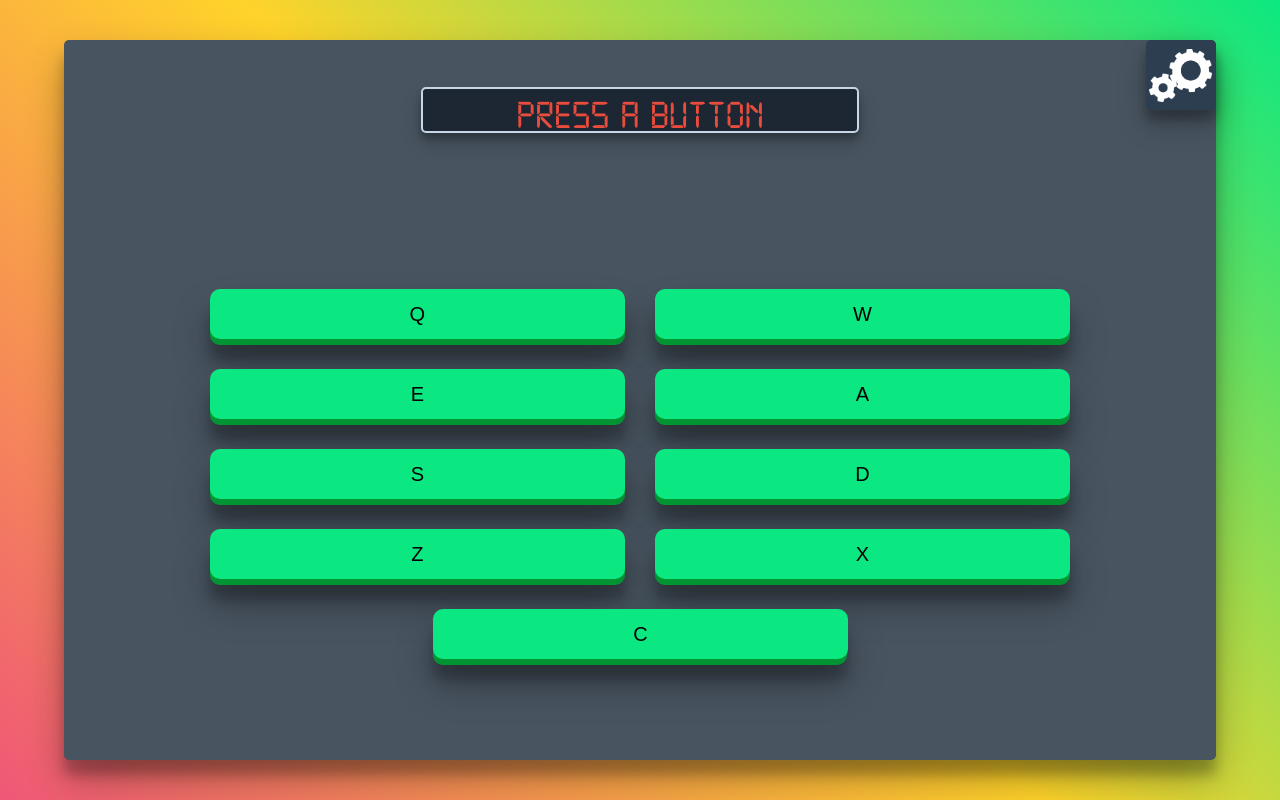
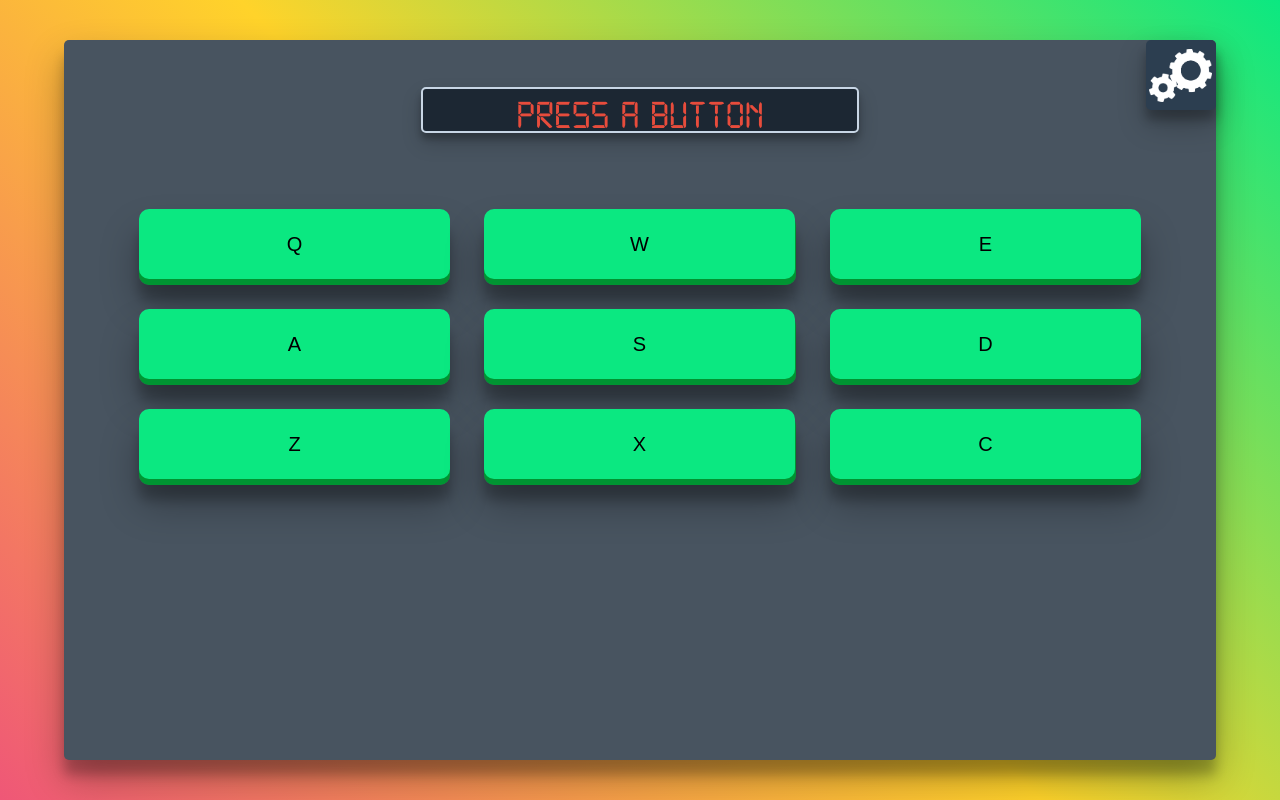
Before and after one commit to Julian-Sz/FCC-Drum-Machine, a React (Create React App) app: page / in a window 1280 px wide. Built offline with nearby package versions, Linux system fonts and the light colour scheme.

Commit message:
added animations

```diff
--- a/package.json
+++ b/package.json
@@ -7,6 +7,7 @@
     "@testing-library/jest-dom": "^5.12.0",
     "@testing-library/react": "^11.2.7",
     "@testing-library/user-event": "^12.8.3",
+    "framer-motion": "^4.1.17",
     "react": "^17.0.2",
     "react-dom": "^17.0.2",
     "react-scripts": "4.0.3",
--- a/src/App.css
+++ b/src/App.css
@@ -10,6 +10,7 @@ body {
   align-items: center;
   width: 100vw;
   height: 100vh;
+  overflow: hidden;
   background: linear-gradient(45deg, #ef5777, #ffd32a, #0be881);
 }
 
@@ -45,6 +46,12 @@ body {
   border-radius: 5px;
 }
 
+#display-text {
+  font-size: 40px;
+  font-family: digital;
+  color: #e74c3c;
+}
+
 #options {
   grid-area: options;
   background-color: #2c3e50;
@@ -65,17 +72,18 @@ body {
 /* wraps all buttons */
 #db-wrapper {
   grid-area: buttons;
-  display: flex;
+  align-self: start;
+  display: grid;
+  grid-template-columns: 1fr 1fr 1fr;
   width: 90%;
-  flex-wrap: wrap;
-  justify-content: center;
+  justify-items: center;
   align-items: center;
 }
 
 /* The button container */
 .drum-button {
-  width: 40%;
-  height: 50px;
+  width: 90%;
+  height: 70px;
   box-shadow: 0 19px 38px rgba(0, 0, 0, 0.3), 0 15px 12px rgba(0, 0, 0, 0.22);
   margin: 15px 15px 15px 15px;
   border-radius: 10px;
@@ -122,12 +130,6 @@ body {
 
 .drum-pad:active .front {
   transform: translateY(-2px);
-}
-
-#display-text {
-  font-size: 40px;
-  font-family: digital;
-  color: #e74c3c;
 }
 
 button {
--- a/src/App.js
+++ b/src/App.js
@@ -1,9 +1,13 @@
 import "./App.css";
 import React, { useState, useEffect } from "react";
+import { motion, AnimatePresence } from "framer-motion";
 
 const handleKeyPressWrapper = (setTextFunc, buttonsarr) => {
   return (e) => {
     try {
+      document.getElementById(
+        e.key.toUpperCase()
+      ).parentElement.children[0].style.backgroundColor = "#e74c3c";
       document.getElementById(e.key.toUpperCase()).currentTime = 0;
       let playPromise = document.getElementById(e.key.toUpperCase()).play();
       if (playPromise !== undefined) {
@@ -23,6 +27,15 @@ const handleKeyPressWrapper = (setTextFunc, buttonsarr) => {
       setTextFunc(name);
     } catch {}
   };
+};
+
+const handleKeyUp = (e) => {
+  // for wrong keys try -> catch
+  try {
+    document.getElementById(
+      e.key.toUpperCase()
+    ).parentElement.children[0].style.backgroundColor = "#0be881";
+  } catch {}
 };
 
 const dbHandleClickWrapper = (setTextFunc, buttonsarr) => {
@@ -103,8 +116,29 @@ const Dropdown = (props) => {
     }
   }, [props.keyboard, props.minimized]);
 
+  const dropdownVariants = {
+    hidden: { opacity: 0, x: "30px" },
+    open: {
+      opacity: 1,
+      x: 0,
+      transition: { type: "ease-in-out" },
+    },
+    exit: {
+      opacity: 0,
+      x: "30px",
+      transition: { type: "ease-in-out" },
+    },
+  };
+
   return (
-    <div id="optionsdropdown" style={dropdownstyle}>
+    <motion.div
+      id="optionsdropdown"
+      style={dropdownstyle}
+      variants={dropdownVariants}
+      initial="hidden"
+      animate="open"
+      exit="exit"
+    >
       <h1 style={titlestyle}>Options</h1>
       <div id="keyboardswitch" className="switch-row" style={row1}>
         <div>QWERTY</div>
@@ -130,7 +164,7 @@ const Dropdown = (props) => {
         </label>
         <div>QWERTZ</div>
       </div> */}
-    </div>
+    </motion.div>
   );
 };
 
@@ -151,20 +185,22 @@ const Options = (props) => {
     height: "50px",
     width: "50px",
   };
-  if (state) {
+
   return (
     <React.Fragment>
       <div id="options" style={optionsstyle} onClick={handleClick}></div>
+      <AnimatePresence>
+        {state && (
           <Dropdown
             minimized={props.minimized}
             setappstate={props.setappstate}
             keyboard={props.keyboard}
+            animate={{ scale: 1.5 }}
           />
+        )}
+      </AnimatePresence>
     </React.Fragment>
   );
-  } else {
-    return <div id="options" style={optionsstyle} onClick={handleClick}></div>;
-  }
 };
 
 const Display = (props) => {
@@ -176,16 +212,41 @@ const Display = (props) => {
 };
 
 const DrumButtons = (props) => {
+  const drumButtonsVariants = {
+    hidden: {
+      y: "140vh",
+    },
+    visible: {
+      y: 0,
+      transition: { type: "tween", duration: 1 },
+    },
+    exit: {
+      y: "140vh",
+      transition: { type: "tween", duration: 1 },
+    },
+  };
+
   return (
     <div id="db-wrapper">
+      <AnimatePresence>
         {props.buttonsarr.map((elem, i) => {
           return (
-          <div className="drum-button" key={i}>
+            <motion.div
+              className="drum-button"
+              key={i}
+              variants={drumButtonsVariants}
+              initial="hidden"
+              animate="visible"
+              exit="exit"
+            >
               <button
                 key={elem.press}
                 className="drum-pad"
                 customkey={i}
-              onClick={dbHandleClickWrapper(props.changetext, props.buttonsarr)}
+                onClick={dbHandleClickWrapper(
+                  props.changetext,
+                  props.buttonsarr
+                )}
                 id={elem.name}
               >
                 <span className="front">{elem.press.toUpperCase()}</span>
@@ -197,9 +258,10 @@ const DrumButtons = (props) => {
                   className="clip"
                 ></audio>
               </button>
-          </div>
+            </motion.div>
           );
         })}
+      </AnimatePresence>
     </div>
   );
 };
@@ -264,17 +326,25 @@ function App(props) {
       "keydown",
       handleKeyPressWrapper(changeDisplayText, lastButtonsarr.current)
     );
+    document.addEventListener("keyup", handleKeyUp);
     return () => {
       // console.log("removed", lastButtonsarr.current);
       document.removeEventListener(
         "keydown",
         handleKeyPressWrapper(changeDisplayText, lastButtonsarr.current)
       );
+      document.removeEventListener("keyup", handleKeyUp);
     }; // eslint-disable-next-line
   }, [state.minimized, state.keyboard]);
 
   return (
-    <div className="App" id="drum-machine">
+    <motion.div
+      className="App"
+      id="drum-machine"
+      initial={{ scale: 0.7 }}
+      animate={{ scale: 1 }}
+      transition={{ delay: 0.2, duration: 0.5 }}
+    >
       <Options
         minimized={state.minimized}
         keyboard={state.keyboard}
@@ -282,7 +352,7 @@ function App(props) {
       />
       <Display text={state.text} />
       <DrumButtons changetext={changeDisplayText} buttonsarr={buttonsarr} />
-    </div>
+    </motion.div>
   );
 }
 
```
Also changed, not shown: 1 other file (tests, documents, lock files or other folders). Lines whose indentation alone changed are shown as unchanged.
